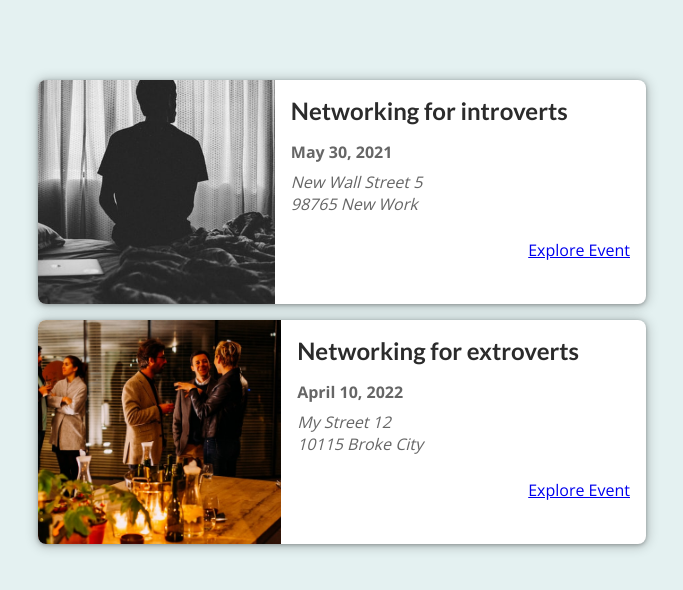
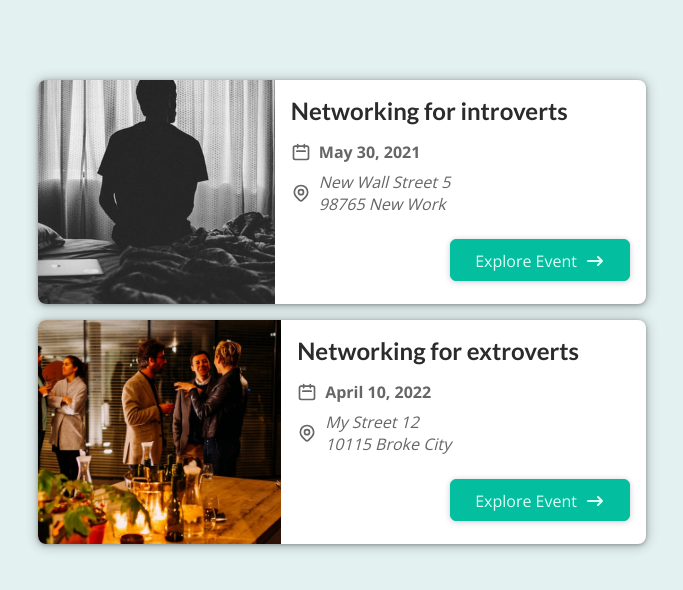
Before and after one commit to younusraza909/Next-EventManager, a Next.js app: page / in a window 1280 px wide. Shown: the top 590 px of the page, without its empty margins (298-981 px from the left). Built offline with nearby package versions, Linux system fonts and the light colour scheme.

Commit message:
Added Icon And More Stylying

```diff
--- a/components/events/EventItem.js
+++ b/components/events/EventItem.js
@@ -1,5 +1,8 @@
-import Link from "next/link";
 import classes from "./EventItem.module.css";
+import Button from "../ui/Button";
+import DateIcon from "../icons/date-icon";
+import AddressIcon from "../icons/address-icon";
+import ArrowRightIcon from "../icons/arrow-right-icon";
 
 const EventItem = (props) => {
   const { title, image, date, location, id } = props;
@@ -19,14 +22,21 @@
         <div className={classes.summary}>
           <h2>{title}</h2>
           <div className={classes.date}>
+            <DateIcon />
             <time>{humanReadableData}</time>
           </div>
           <div className={classes.address}>
+            <AddressIcon />
             <address>{formattedAddress}</address>
           </div>
         </div>
         <div className={classes.actions}>
-          <Link href={exploreLink}>Explore Event</Link>
+          <Button link={exploreLink}>
+            <span>Explore Event</span>
+            <span className={classes.icon}>
+              <ArrowRightIcon />
+            </span>
+          </Button>
         </div>
       </div>
     </li>
--- /dev/null
+++ b/components/icons/address-icon.js
@@ -0,0 +1,25 @@
+function AddressIcon() {
+  return (
+    <svg
+      xmlns='http://www.w3.org/2000/svg'
+      fill='none'
+      viewBox='0 0 24 24'
+      stroke='currentColor'
+    >
+      <path
+        strokeLinecap='round'
+        strokeLinejoin='round'
+        strokeWidth={2}
+        d='M17.657 16.657L13.414 20.9a1.998 1.998 0 01-2.827 0l-4.244-4.243a8 8 0 1111.314 0z'
+      />
+      <path
+        strokeLinecap='round'
+        strokeLinejoin='round'
+        strokeWidth={2}
+        d='M15 11a3 3 0 11-6 0 3 3 0 016 0z'
+      />
+    </svg>
+  );
+}
+
+export default AddressIcon;
--- /dev/null
+++ b/components/icons/arrow-right-icon.js
@@ -0,0 +1,17 @@
+function ArrowRightIcon() {
+  return (
+    <svg
+      xmlns='http://www.w3.org/2000/svg'
+      viewBox='0 0 20 20'
+      fill='currentColor'
+    >
+      <path
+        fillRule='evenodd'
+        d='M12.293 5.293a1 1 0 011.414 0l4 4a1 1 0 010 1.414l-4 4a1 1 0 01-1.414-1.414L14.586 11H3a1 1 0 110-2h11.586l-2.293-2.293a1 1 0 010-1.414z'
+        clipRule='evenodd'
+      />
+    </svg>
+  );
+}
+
+export default ArrowRightIcon;
--- /dev/null
+++ b/components/icons/date-icon.js
@@ -0,0 +1,19 @@
+function DateIcon() {
+  return (
+    <svg
+      xmlns='http://www.w3.org/2000/svg'
+      fill='none'
+      viewBox='0 0 24 24'
+      stroke='currentColor'
+    >
+      <path
+        strokeLinecap='round'
+        strokeLinejoin='round'
+        strokeWidth={2}
+        d='M8 7V3m8 4V3m-9 8h10M5 21h14a2 2 0 002-2V7a2 2 0 00-2-2H5a2 2 0 00-2 2v12a2 2 0 002 2z'
+      />
+    </svg>
+  );
+}
+
+export default DateIcon;
--- /dev/null
+++ b/components/ui/Button.js
@@ -0,0 +1,14 @@
+import Link from "next/link";
+import classes from "./Button.module.css";
+
+const Button = (props) => {
+  // If you want to add styling we have to add a tag under link we cant style link tag
+  //Link tag by default create a tag under hood but for styling we have to add it manually
+  return (
+    <Link href={props.link}>
+      <a className={classes.btn}>{props.children}</a>
+    </Link>
+  );
+};
+
+export default Button;
--- /dev/null
+++ b/components/ui/Button.module.css
@@ -0,0 +1,18 @@
+.btn {
+  text-decoration: none;
+  cursor: pointer;
+  font: inherit;
+  background-color: #03be9f;
+  border: 1px solid #03be9f;
+  border-radius: 6px;
+  color: #dafff7;
+  padding: 0.5rem 1.5rem;
+  text-align: center;
+  box-shadow: 0 1px 6px rgba(0, 0, 0, 0.2);
+}
+
+.btn:hover,
+.btn:active {
+  background-color: #02afa1;
+  border-color: #02afa1;
+}
```
